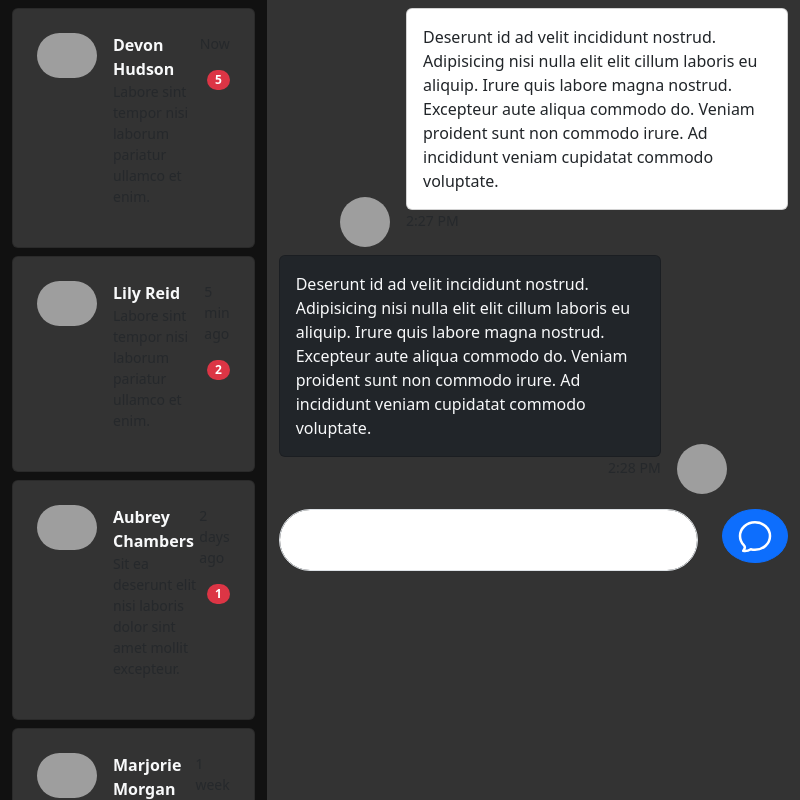
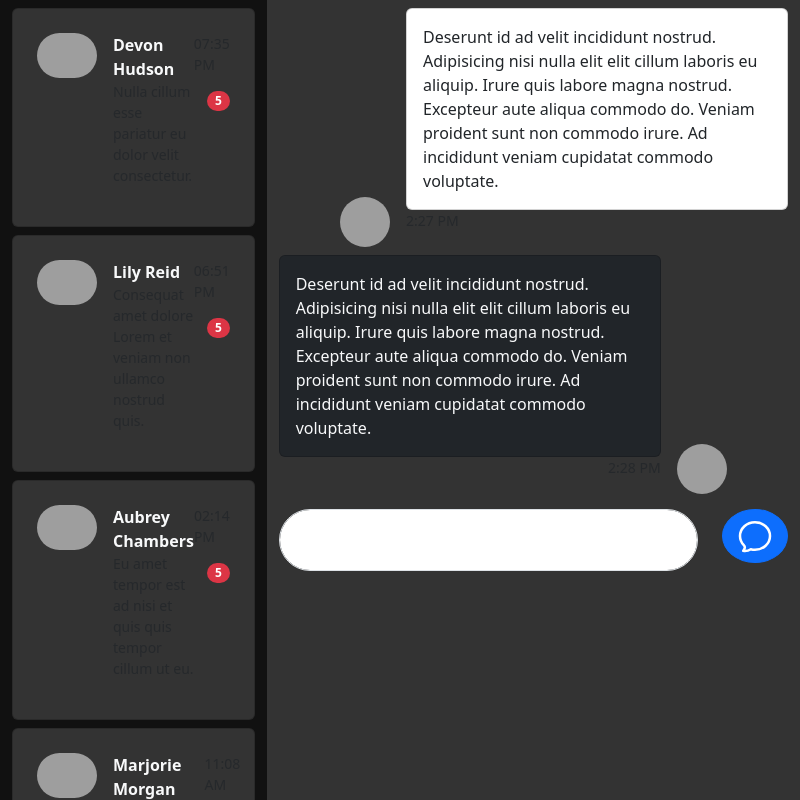
Before and after one commit to BrenRuizH/electron-chat-app, an Electron app: page index.html in a window 800 px wide. Drawn offline with nearby package versions, Linux system fonts and the light colour scheme; grey boxes are pictures that could not be loaded.

Commit message:
Crear contactos en base a un array de objetos

```diff
--- a/index.html
+++ b/index.html
@@ -10,7 +10,7 @@
     <div class="row">
         <div class="col-4" id="left">
             <ul class="contact list-unstyled mb-0 mt-2">
-                <li class="p-2 card mt-2">
+                <!-- <li class="p-2 card mt-2">
                     <div class="card-body">
                         <div class="d-flex">
                             <div>
@@ -109,7 +109,7 @@
                             </div>
                         </div>
                     </div>
-                </li>
+                </li> -->
             </ul>
         </div>
         <div class="col-8" id="right">
@@ -159,5 +159,83 @@
             </form>
         </div>
     </div>
+
+    <script>
+        var contacts = [
+            {
+                'name': 'Devon Hudson',
+                'image': 'https://randomuser.me/api/portraits/men/81.jpg',
+                'last_chat': [
+                    {
+                        'date': '07:35 PM',
+                        'message': 'Nulla cillum esse pariatur eu dolor velit consectetur.'
+                    }
+                ]
+            },
+            {
+                'name': 'Lily Reid',
+                'image': 'https://randomuser.me/api/portraits/women/56.jpg',
+                'last_chat': [
+                    {
+                        'date': '06:51 PM',
+                        'message': 'Consequat amet dolore Lorem et veniam non ullamco nostrud quis.'
+                    }
+                ]
+            },
+            {
+                'name': 'Aubrey Chambers',
+                'image': 'https://randomuser.me/api/portraits/women/95.jpg',
+                'last_chat': [
+                    {
+                        'date': '02:14 PM',
+                        'message': 'Eu amet tempor est ad nisi et quis quis tempor cillum ut eu.'
+                    }
+                ]
+            },
+            {
+                'name': 'Marjorie Morgan',
+                'image': 'https://randomuser.me/api/portraits/women/0.jpg',
+                'last_chat': [
+                    {
+                        'date': '11:08 AM',
+                        'message': 'Ut ut ullamco magna enim laborum commodo incididunt anim magna reprehenderit et tempor proident non.'
+                    }
+                ]
+            }
+        ];
+
+        var lis = '';
+        contacts.forEach((c) => {
+            lis += `
+            <li class="p-2 card mt-2">
+                    <div class="card-body">
+                        <div class="d-flex">
+                            <div>
+                                <img class="rounded-pill me-3" width="60" src=${c.image}>
+                            </div>
+                            <div>
+                                <p class="fw-bold mb-0 text-light">
+                                    ${c.name}
+                                </p>
+                                <p class="small text-muted">
+                                   ${c.last_chat[0]['message']}
+                                </p>
+                            </div>
+                            <div>
+                                <p class="small text-muted">
+                                    ${c.last_chat[0]['date']}
+                                </p>
+                                <span class="badge bg-danger rounded-pill float-end">
+                                    5
+                                </span>
+                            </div>
+                        </div>
+                    </div>
+                </li>
+            `
+        });
+
+        document.querySelector('.contact').innerHTML = lis;
+    </script>
 </body>
 </html>
```
